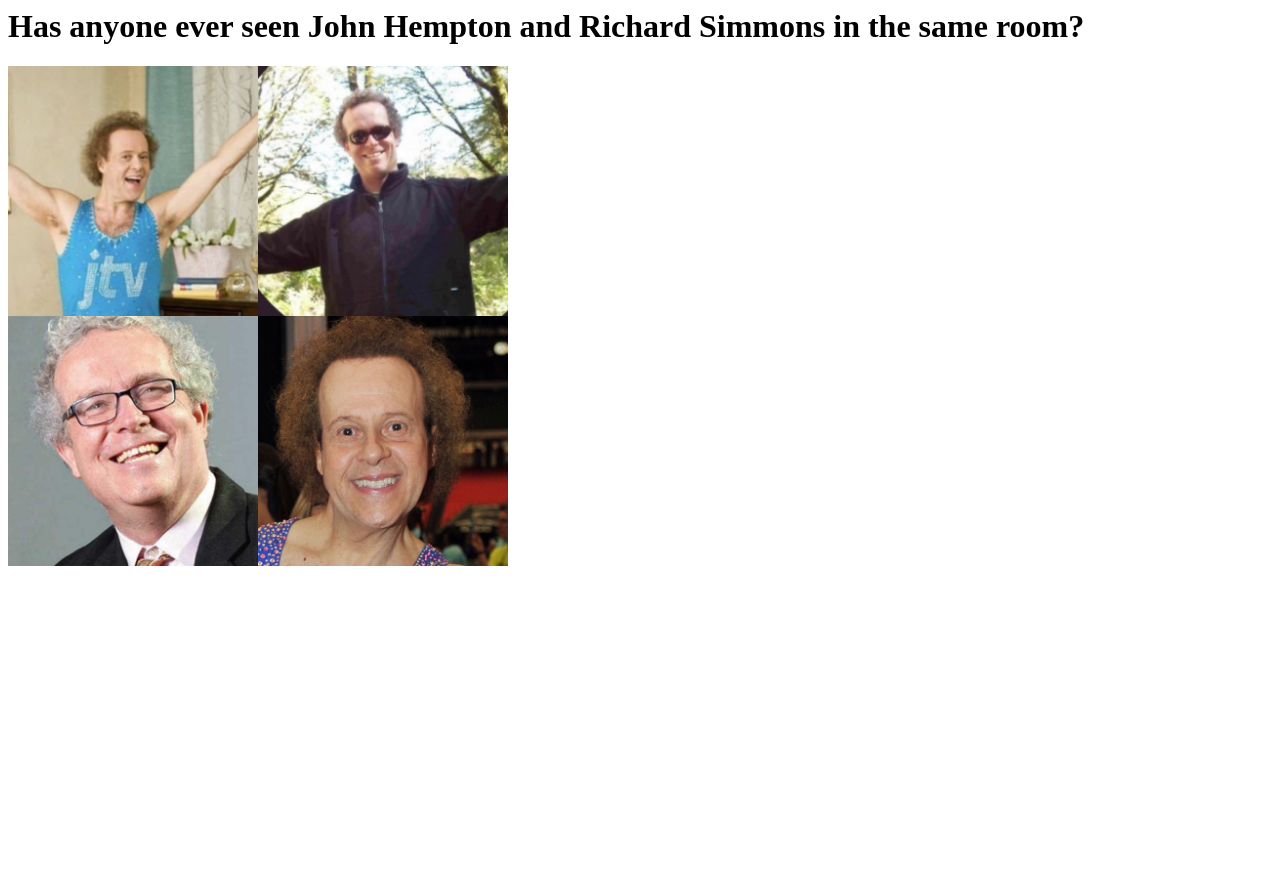
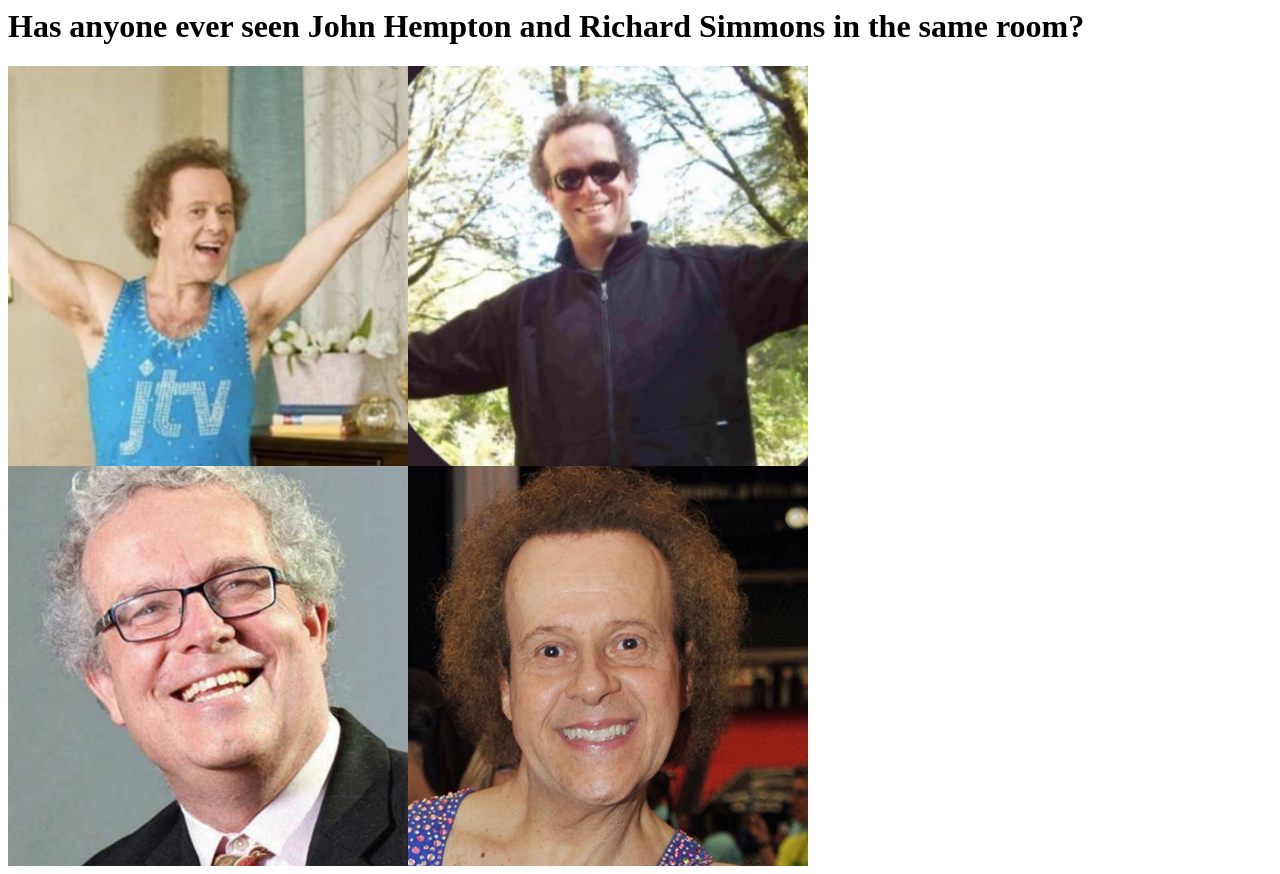
Before and after one commit to lenzimulab/lenzimulab.github.io, a plain HTML site: page index.html in a window 1280 px wide. Before the commit the page ends 800 px from the top, so only its background shows below. Drawn offline with Linux system fonts and the light colour scheme.

Commit message:
Update index.html

```diff
--- a/index.html
+++ b/index.html
@@ -1,5 +1,5 @@
 <h1>Has anyone ever seen John Hempton and Richard Simmons in the same room?</h1>
 
 <img src="test2.jpg"
-     width="500"
-     height="500"/>
+     width="800"
+     height="800"/>
```
